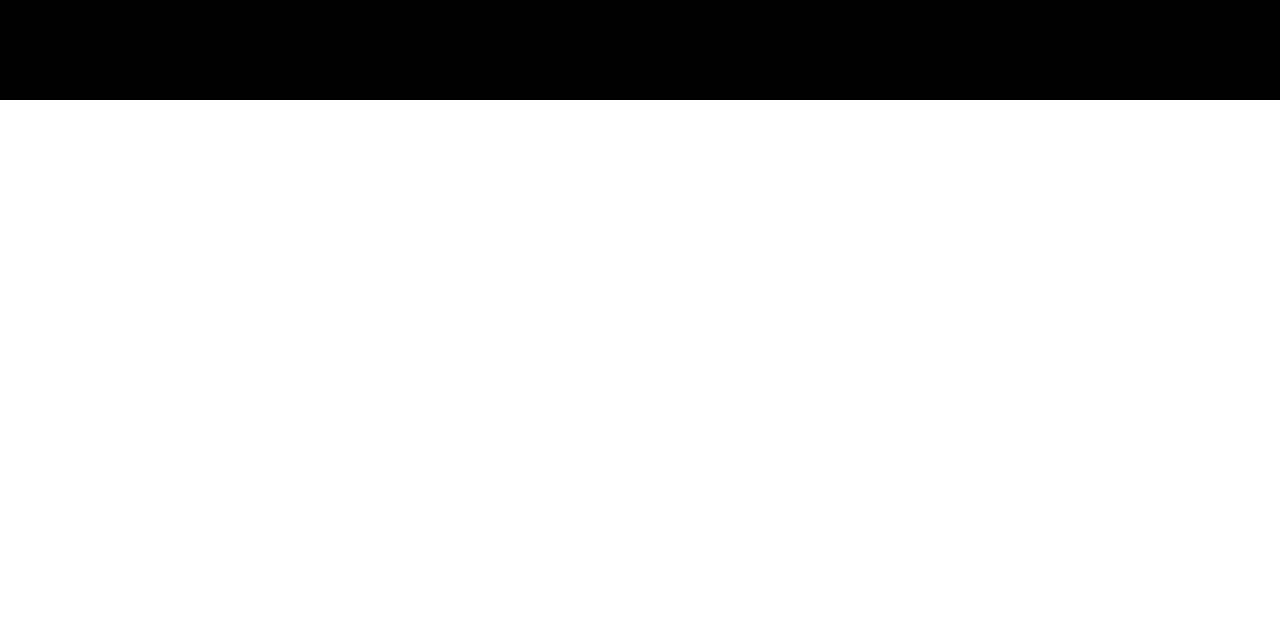
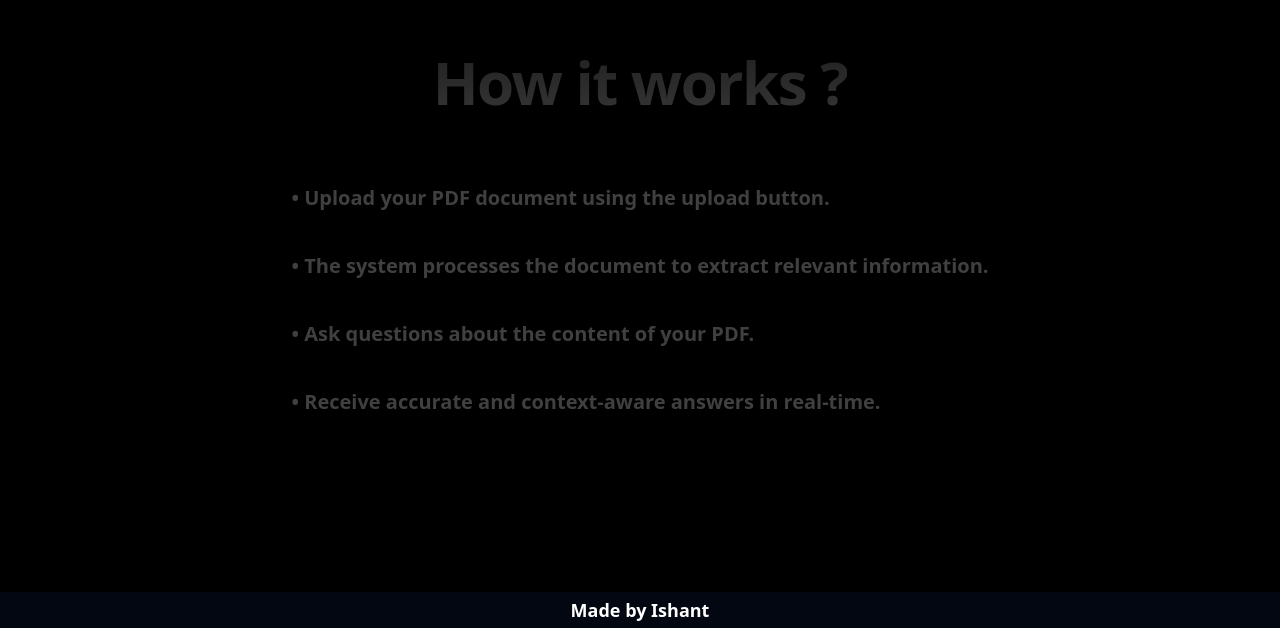
Before and after one commit to itsishant/linkter, a Next.js app in the folder apps/client/: page / in a window 1280 px wide. Shown: the part 700-1328 px from the top of the page. Before the commit the page ends 800 px from the top, so only its background shows below. Built offline with nearby package versions, Linux system fonts and the light colour scheme.

Commit message:
add footer and otp after effect

```diff
--- a/apps/client/package.json
+++ b/apps/client/package.json
@@ -21,6 +21,7 @@
     "nodemailer": "^7.0.9",
     "react": "19.2.0",
     "react-dom": "19.2.0",
+    "react-fast-marquee": "^1.6.5",
     "react-icons": "^5.5.0",
     "react-motion": "^0.5.2"
   },
--- a/apps/client/src/app/components/landingComponent/landing.content.tsx
+++ b/apps/client/src/app/components/landingComponent/landing.content.tsx
@@ -6,9 +6,10 @@ import Link from "next/link";
 
 export const LandingContent = () => {
   const landingContentPart: ILandingContentData = data;
+  const landingWorksPart: ILandingContentData = data;
 
   return (
-    <div className="">
+    <div className="min-h-screen">
       <div className="mt-32 text-left">
         <div
           className="bg-clip-text text-transparent bg-gradient-to-b from-neutral-900 to-neutral-700 dark:from-neutral-600 dark:to-white text-8xl font-sans py-2 md:py-10 relative z-20 font-bold
@@ -31,8 +32,20 @@ export const LandingContent = () => {
             <Info className="ml-2" />
           </button>
         </div>
-        <div></div>
       </div>
+
+        <div className="mt-44 flex justify-center items-center flex-col">
+          <div className="bg-clip-text text-transparent text-6xl bg-gradient-to-b from-neutral-900 to-neutral-700 dark:from-neutral-600 dark:to-white font-sans py-2 md:py-10 relative z-20 font-bold
+                tracking-tight">
+            {landingWorksPart.landingWorks.title}
+          </div>
+          <div className="flex flex-col items-start space-y-6">
+            <p className="text-neutral-700 dark:text-neutral-400 font-sans text-xl font-semibold max-w-3xl text-center mt-8">{landingWorksPart.landingWorks.p1}</p>
+            <p className="text-neutral-700 dark:text-neutral-400 text-xl font-sans max-w-3xl font-semibold text-center mt-4">{landingWorksPart.landingWorks.p2}</p>
+            <p className="text-neutral-700 dark:text-neutral-400 text-xl font-sans max-w-3xl font-semibold text-center mt-4">{landingWorksPart.landingWorks.p3}</p>
+            <p className="text-neutral-700 dark:text-neutral-400 text-xl font-sans max-w-3xl font-semibold text-center mt-4">{landingWorksPart.landingWorks.p4}</p>
+          </div>
+        </div>
     </div>
   );
 };
--- a/apps/client/src/app/components/landingComponent/landing.footer.tsx
+++ b/apps/client/src/app/components/landingComponent/landing.footer.tsx
@@ -0,0 +1,18 @@
+"use client"
+
+import { ILandingContentData } from "@/app/interfaces/Landing";
+import data from "@/data/landing.json";
+export const LandingFooter = () => {
+
+    const landingFooter: ILandingContentData = data;
+
+    return (
+        <div className=" mt-44 ">
+            <div className="p-1 bg-gray-950">
+                    <h1 className="text-white text-lg font-sans font-bold flex justify-center items-center mx-2">
+                        {landingFooter.landingFooter.text}
+                    </h1>
+            </div>
+        </div>
+    )
+}
--- a/apps/client/src/app/pages/landing.tsx
+++ b/apps/client/src/app/pages/landing.tsx
@@ -1,5 +1,6 @@
 "use client";
 import { LandingContent } from "../components/landingComponent/landing.content";
+import { LandingFooter } from "../components/landingComponent/landing.footer";
 import { LandingHeader } from "../components/landingComponent/landing.header";
 
 export const Landing = () => {
@@ -7,6 +8,7 @@ export const Landing = () => {
     <div>
       <LandingHeader />
       <LandingContent />
+      <LandingFooter />
     </div>
   );
 };
--- a/apps/client/src/data/landing.json
+++ b/apps/client/src/data/landing.json
@@ -11,5 +11,17 @@
       "button1": "Get Started",
       "button2": "Learn More",
       "video": "video.webm"
+    },
+
+    "landingWorks": {
+      "title": "How it works ?",
+      "p1": "• Upload your PDF document using the upload button.",
+      "p2": "• The system processes the document to extract relevant information.",
+      "p3": "• Ask questions about the content of your PDF.",
+      "p4": "• Receive accurate and context-aware answers in real-time."
+    },
+
+    "landingFooter": {
+      "text": "Made by Ishant"
     }
 }
```
Also changed, not shown: apps/client/src/app/interfaces/Landing.tsx (+14 -0 lines), 1 other file (tests, documents, lock files or other folders).
